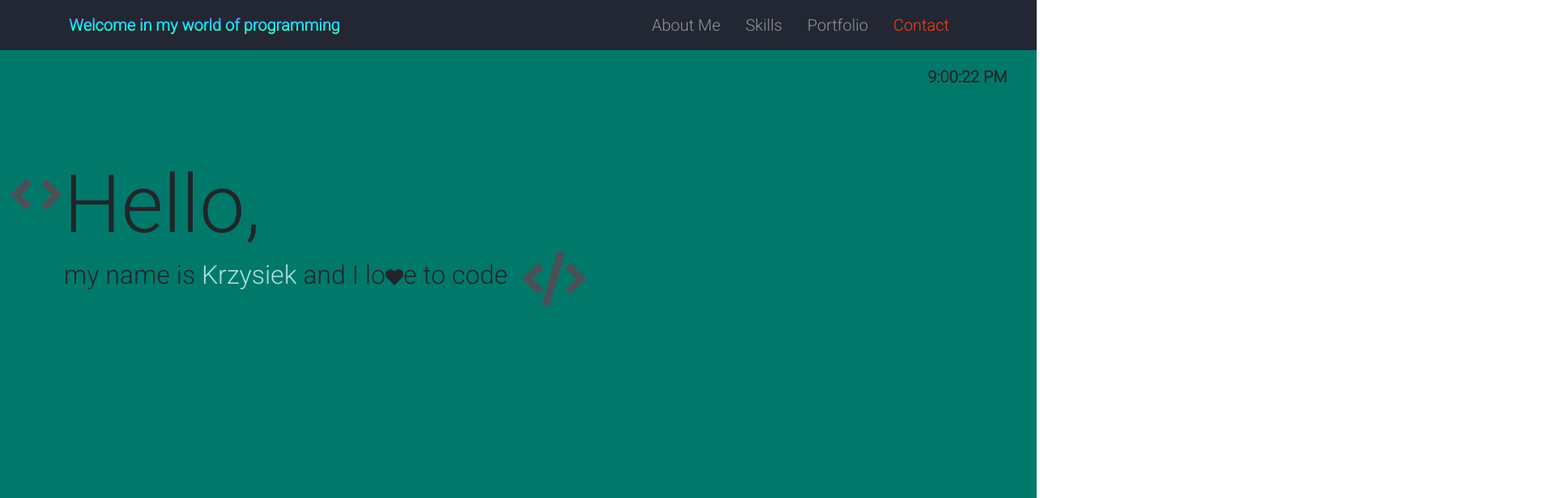
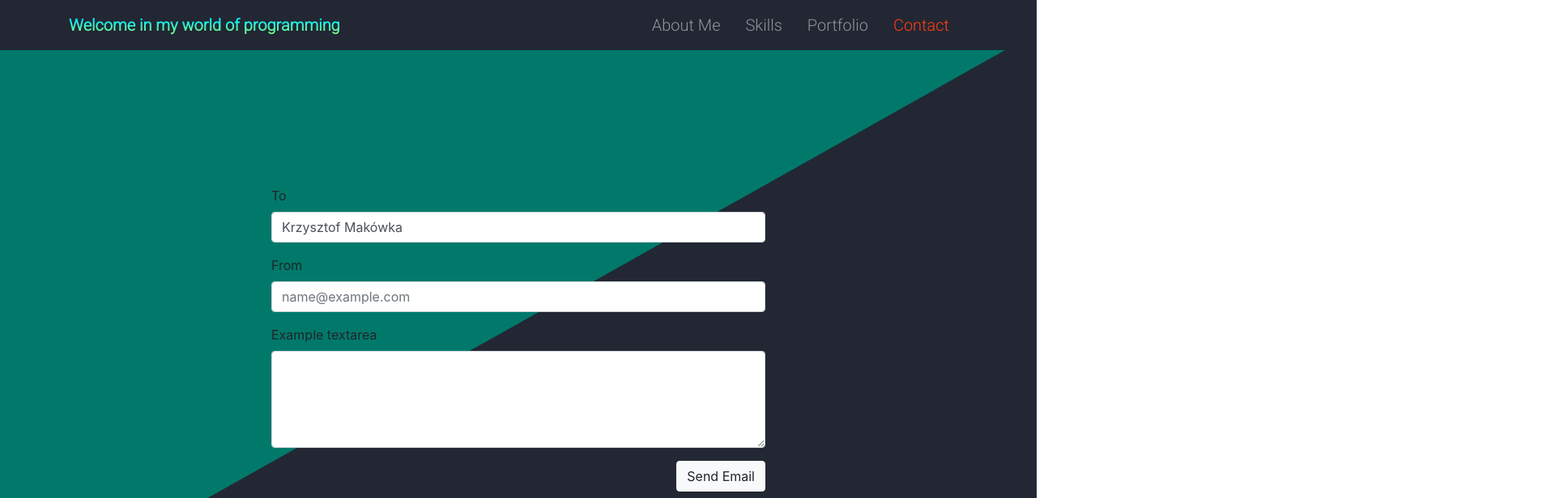
Before and after one commit to Krzysiekhello/Portfolio-Page, a React (Create React App) app: page /contact in a window 1280 px wide. Shown: the top 616 px of the page at 81% size, 1920 px wide, since content can reach past the window. Built offline with nearby package versions, Linux system fonts and the light colour scheme; a web font is replaced by a local one.

Commit message:
contact section done

```diff
--- a/package.json
+++ b/package.json
@@ -11,9 +11,11 @@
     "@testing-library/react": "^11.2.5",
     "@testing-library/user-event": "^12.8.3",
     "bootstrap": "^4.6.0",
+    "emailjs-com": "^2.6.4",
     "react": "^17.0.1",
     "react-bootstrap": "^1.5.2",
     "react-dom": "^17.0.1",
+    "react-router-dom": "^5.2.0",
     "react-scripts": "4.0.3",
     "react-scroll": "^1.8.2",
     "react-spring": "^8.0.27",
--- a/public/index.html
+++ b/public/index.html
@@ -49,7 +49,6 @@
         margin: 0;
         padding: 0;
         overflow-x: hidden;
-        height: 200vh;
       }
     </style>
 
--- a/src/App.js
+++ b/src/App.js
@@ -1,25 +1,30 @@
 import React from "react";
+
+import { BrowserRouter as Router, Switch, Route } from "react-router-dom";
+
 import "bootstrap/dist/css/bootstrap.min.css";
 
-import AboutMe from "./Components/AboutMe";
-import Header from "./Components/Header.jsx";
+// import AboutMe from "./Components/AboutMe";
+import Contact from "./Components/Contact";
+// import Header from "./Components/Header.jsx";
 import Navbar from "./Components/Navbar.jsx";
-import Portfolio from "./Components/Portfolio";
-import Skills from "./Components/Skills";
+// import Portfolio from "./Components/Portfolio";
+// import Skills from "./Components/Skills";
+import MainComponent from "./Components/MainComponent";
 
 import "./Styles/App.css";
 
 const App = () => {
   return (
-    <div className="app">
-      <div className="app-bar">
+    <Router>
+      <div className="app">
         <Navbar />
+        <Switch>
+          <Route path="/" exact component={MainComponent}></Route>
+          <Route path="/contact" component={Contact}></Route>
+        </Switch>
       </div>
-      <Header />
-      <AboutMe id="about-me" />
-      <Skills id="skills" />
-      <Portfolio id="portfolio" />
-    </div>
+    </Router>
   );
 };
 
--- /dev/null
+++ b/src/Components/Contact.jsx
@@ -0,0 +1,100 @@
+import React, { useState } from "react";
+
+import emailjs from "emailjs-com";
+
+import { Form } from "react-bootstrap";
+
+import "../Styles/Contact.css";
+
+const Contact = () => {
+  const [senderEmail, setSenderEmail] = useState("");
+  const [textInTextArea, setTextInTextArea] = useState("");
+  const [messageHasBeenSent, setMessageHasBeenSent] = useState(false);
+
+  const controlInputs = (e) => {
+    if (e.target.name === "from_name") setSenderEmail(e.target.value);
+    if (e.target.name === "message") setTextInTextArea(e.target.value);
+  };
+
+  function sendEmail(e) {
+    e.preventDefault();
+    if (textInTextArea === "") return;
+
+    emailjs
+      .sendForm(
+        "service_qu5ip1a",
+        "template_rxnhy0c",
+        e.target,
+        "user_UYosc9RWSNIDMYdEpRAgH"
+      )
+      .then(
+        (result) => {
+          if (result.text === "OK") {
+            setMessageHasBeenSent(true);
+          }
+          console.log(result.text);
+        },
+        (error) => {
+          console.log(error.text);
+        }
+      );
+
+    setSenderEmail("");
+    setTextInTextArea("");
+    setTimeout(() => {
+      setMessageHasBeenSent(false);
+    }, 5000);
+  }
+
+  return (
+    <form className="contactMe" onSubmit={sendEmail}>
+      <div className="container contact-div">
+        <Form.Group controlId="exampleForm.ControlInput1">
+          <Form.Label>To</Form.Label>
+          <Form.Control defaultValue="Krzysztof Makówka" />
+        </Form.Group>
+
+        <Form.Group controlId="exampleForm.ControlInput1">
+          <Form.Label>From</Form.Label>
+          <Form.Control
+            type="email"
+            placeholder="name@example.com"
+            name="from_name"
+            value={senderEmail}
+            onChange={(e) => controlInputs(e)}
+          />
+        </Form.Group>
+
+        <Form.Group controlId="exampleForm.ControlTextarea1">
+          <Form.Label>Example textarea</Form.Label>
+          <Form.Control
+            as="textarea"
+            name="message"
+            value={textInTextArea}
+            onChange={(e) => controlInputs(e)}
+            className="text-area"
+          />
+        </Form.Group>
+        <div className="col-12">
+          <button type="submit" className="btn btn-light">
+            Send Email
+          </button>
+        </div>
+      </div>
+      {messageHasBeenSent && (
+        <div
+          className={
+            messageHasBeenSent
+              ? "alert alert-success alert visible-alert"
+              : "alert alert-success alert "
+          }
+          role="alert"
+        >
+          Message has been sent
+        </div>
+      )}
+    </form>
+  );
+};
+
+export default Contact;
--- /dev/null
+++ b/src/Components/MainComponent.jsx
@@ -0,0 +1,19 @@
+import React from "react";
+
+import AboutMe from "./AboutMe";
+import Header from "./Header.jsx";
+import Portfolio from "./Portfolio";
+import Skills from "./Skills";
+
+const MainComponent = () => {
+  return (
+    <>
+      <Header />
+      <AboutMe />
+      <Skills id="skills" />
+      <Portfolio id="portfolio" />
+    </>
+  );
+};
+
+export default MainComponent;
--- a/src/Components/Navbar.jsx
+++ b/src/Components/Navbar.jsx
@@ -1,4 +1,6 @@
 import React from "react";
+
+import { Link } from "react-router-dom";
 
 import { scroller } from "react-scroll";
 
@@ -32,13 +34,14 @@ const Navbar = () => {
     <nav className="navbar navbar-expand-lg navbar-dark fixed-top ">
       <div className="container">
         <div className="gradient"> </div>
-        <a
+        <Link
+          to="/"
           className="navbar-brand"
           href="#header-section "
           onClick={() => scrollToHeader()}
         >
           Welcome in my world of programming
-        </a>
+        </Link>
         <button
           className="navbar-toggler"
           type="button"
@@ -53,38 +56,41 @@ const Navbar = () => {
         <div className="collapse navbar-collapse" id="navbarSupportedContent">
           <ul className="navbar-nav  mb-2 mb-lg-0 ml-auto">
             <li className="nav-item">
-              <a
+              <Link
+                to="/"
                 aria-current="page"
-                href="#about-me"
+                // href="#about-me"
                 onClick={() => scrollToAboutMe()}
                 className="nav-link"
               >
                 About Me
-              </a>
+              </Link>
             </li>
             <li className="nav-item">
-              <a
+              <Link
+                to="/"
                 aria-current="page"
                 className="nav-link"
                 href="#skills"
                 onClick={() => scrollToSkills()}
               >
                 Skills
-              </a>
+              </Link>
             </li>
             <li className="nav-item">
-              <a
+              <Link
+                to="/"
                 className="nav-link"
                 href="#portfolio"
                 onClick={() => scrollToPortfolio()}
               >
                 Portfolio
-              </a>
+              </Link>
             </li>
             <li className="nav-item">
-              <a className="nav-link contact" href="#">
+              <Link to="/contact" className="nav-link contact">
                 Contact
-              </a>
+              </Link>
             </li>
             <span className="nav-indicator"></span>
           </ul>
--- /dev/null
+++ b/src/Styles/Contact.css
@@ -0,0 +1,27 @@
+.contactMe {
+  position: relative;
+  height: 100vh;
+  background-color: var(--primary-black);
+  background-image: url("../png//contact-slice.png");
+  background-repeat: no-repeat;
+  background-position: 50% 50%;
+}
+.contact-div {
+  position: absolute;
+  width: 50%;
+  top: 50%;
+  left: 50%;
+  transform: translate(-50%, -50%);
+}
+.contact-div button {
+  position: absolute;
+  right: 0;
+}
+.contact-div .text-area {
+  height: 120px;
+}
+.alert {
+  position: absolute;
+  bottom: 0;
+  right: 10px;
+}
--- a/src/Styles/Header.css
+++ b/src/Styles/Header.css
@@ -6,6 +6,7 @@
   background-color: #00796b;
   font-family: "Roboto", sans-serif;
   background-repeat: no-repeat;
+
 }
 
 /* ****************************************Header-texts-div */
@@ -94,7 +95,6 @@
   top: 10%;
   transform: translate(-50%, 0);
   font-size: 1.25rem;
-  font-weight: 800;
   z-index: 2;
 }
 
```
Also changed, not shown: src/png/contact-slice.png (added), 1 other file (tests, documents, lock files or other folders).
